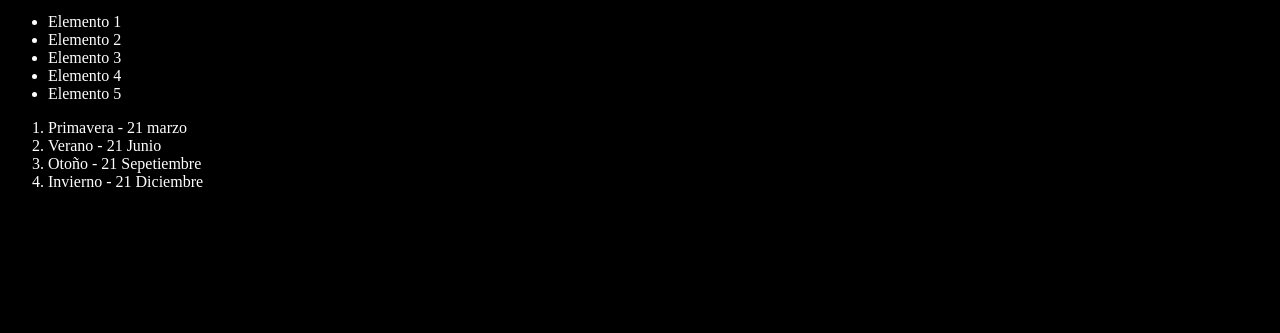
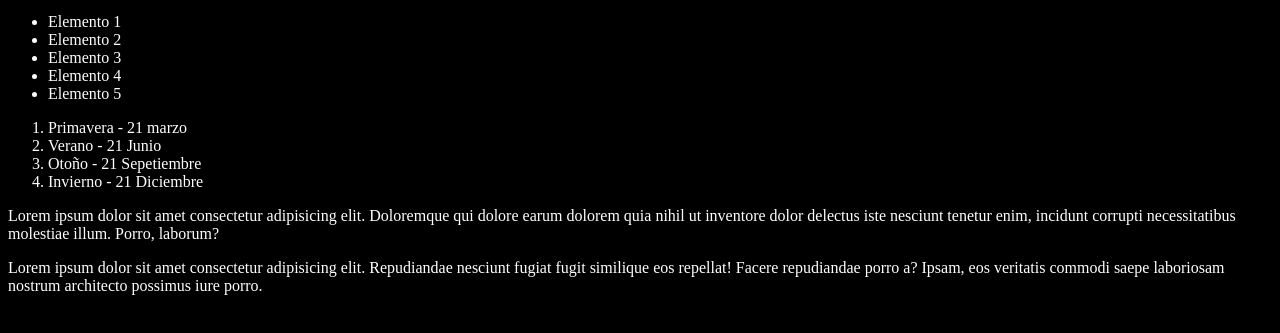
Before and after one commit to GianOlortiga/youtube-git, a plain HTML site: page index.html in a window 1280 px wide. Shown: the part 101-434 px from the top of the page. Drawn offline with Linux system fonts and the light colour scheme.

Commit message:
Agregando 2 parrafos

```diff
--- a/index.html
+++ b/index.html
@@ -22,6 +22,12 @@
         <li>Otoño - 21 Sepetiembre</li>
         <li>Invierno - 21 Diciembre</li>
     </ol>
+    <p>
+        Lorem ipsum dolor sit amet consectetur adipisicing elit. Doloremque qui dolore earum dolorem quia nihil ut inventore dolor delectus iste nesciunt tenetur enim, incidunt corrupti necessitatibus molestiae illum. Porro, laborum?
+    </p>
+    <p>
+        Lorem ipsum dolor sit amet consectetur adipisicing elit. Repudiandae nesciunt fugiat fugit similique eos repellat! Facere repudiandae porro a? Ipsam, eos veritatis commodi saepe laboriosam nostrum architecto possimus iure porro.
+    </p>
     <script src="index.js"></script>
 </body>
 </html>
```
